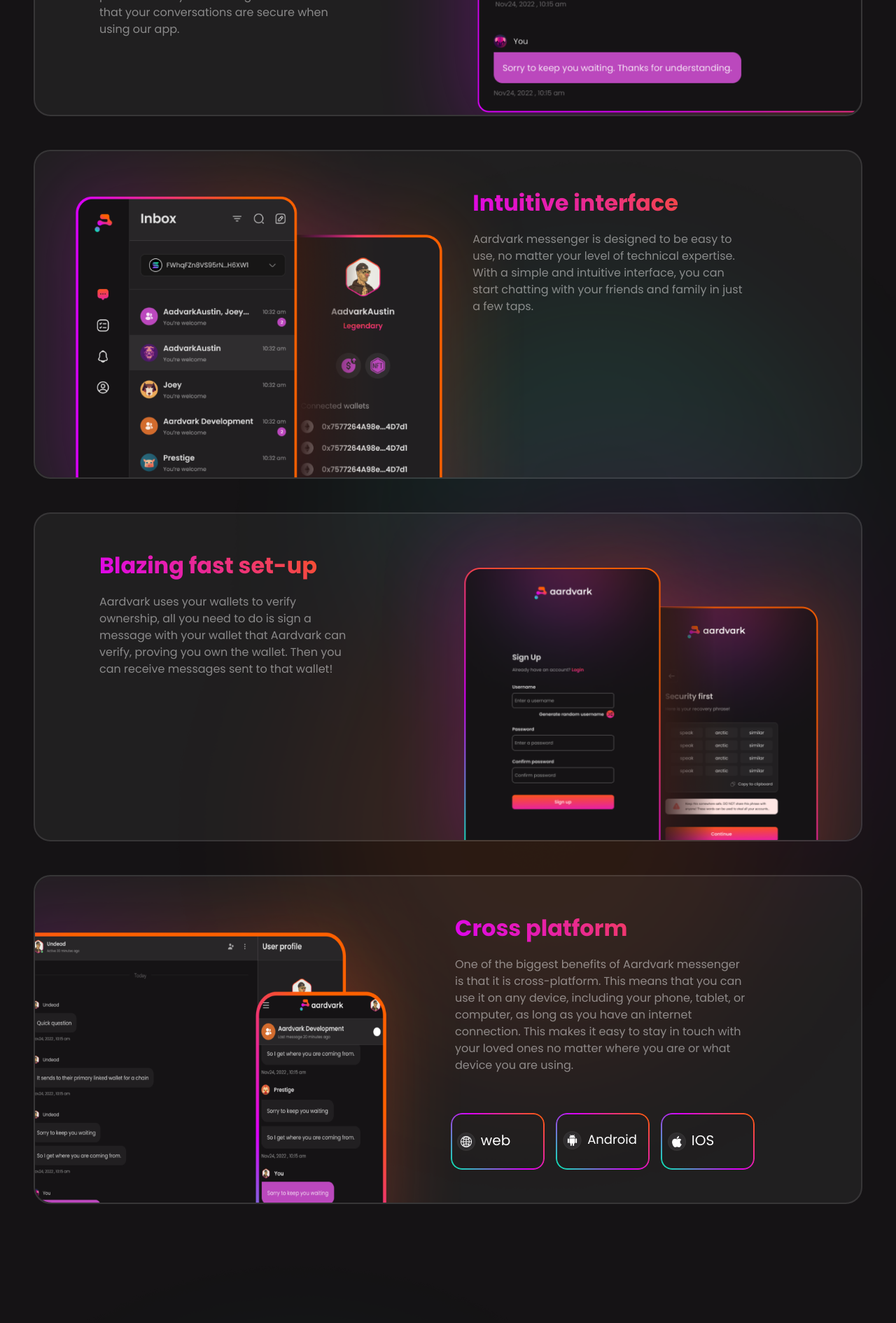
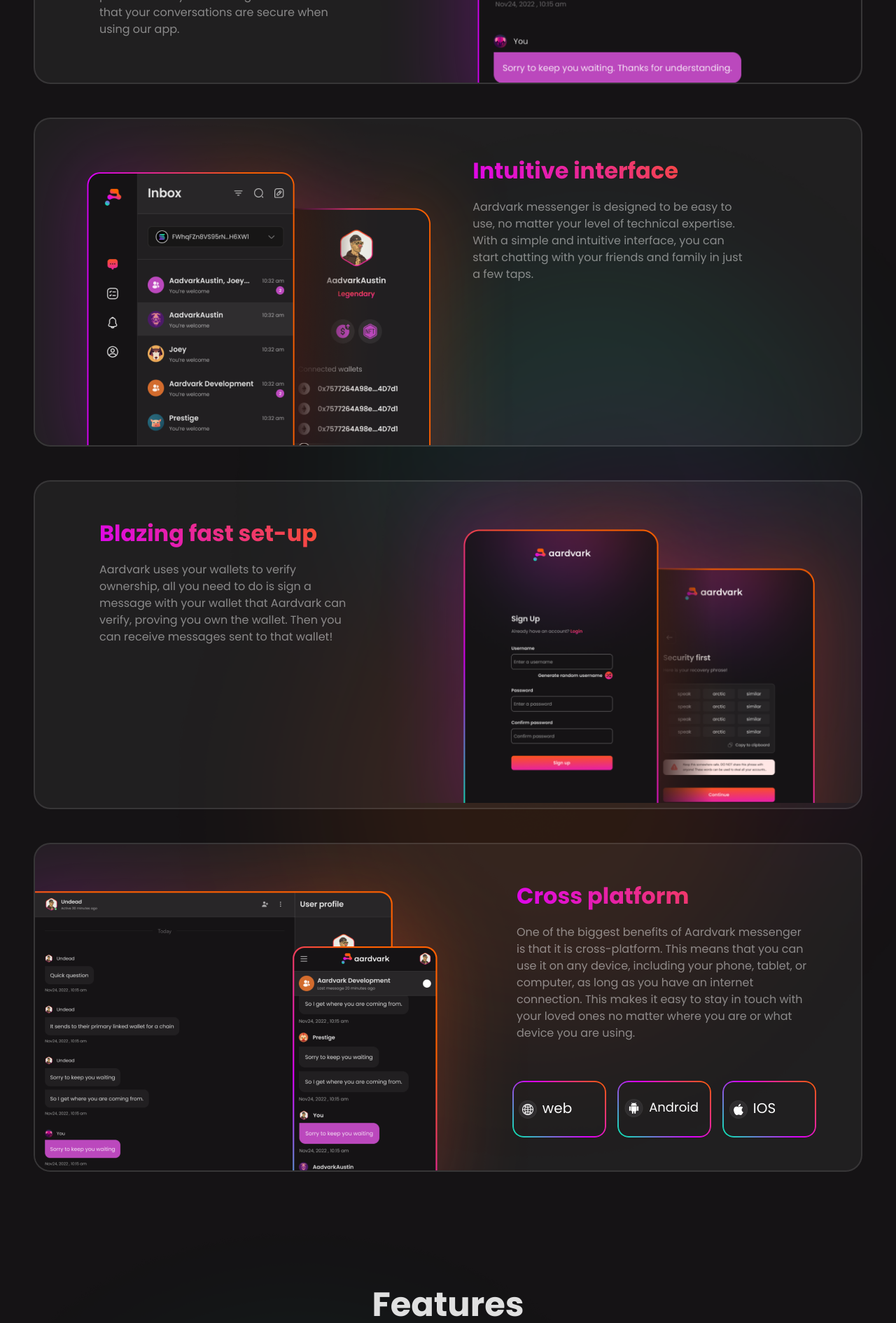
Before and after one commit to marvy-codes/advark-landingPage, a Vue app: page / in a window 1280 px wide. Shown: the part 1460-3350 px from the top of the page at 70% size. Built offline with nearby package versions, Linux system fonts and the light colour scheme; a web font is replaced by a local one.

Commit message:
fix: landing images

```diff
--- a/src/views/HomeView.vue
+++ b/src/views/HomeView.vue
@@ -92,7 +92,7 @@
             <div class="mt-[48px] md:mt-[88px]">
               <!-- card 1 -->
               <div
-                class="justify-betwee mx-auto rounded-3xl border-2 border-[#ffffff1a] bg-[#ffffff0d] md:w-[600px] lg:flex lg:min-h-[470px] lg:w-auto lg:max-w-[1200px]"
+                class="overflow-hidden justify-betwee mx-auto rounded-3xl border-2 border-[#ffffff1a] bg-[#ffffff0d] md:w-[600px] lg:flex  lg:h-[470px]  lg:w-auto lg:max-w-[1200px]"
               >
                 <div
                   class="text-center lg:ml-[78px] lg:mb-[110px] lg:w-[450px] lg:text-left"
@@ -131,10 +131,10 @@
               <!-- card 2 -->
               <div class="mt-[48px]">
                 <div
-                  class="justify-betwee mx-auto flex-row-reverse rounded-3xl border-2 border-[#ffffff1a] bg-[#ffffff0d] md:w-[600px] lg:flex lg:min-h-[470px] lg:w-auto lg:max-w-[1200px] xl:h-[470px]"
+                  class="overflow-hidden justify-betwee mx-auto flex-row-reverse rounded-3xl border-2 border-[#ffffff1a] bg-[#ffffff0d] md:w-[600px] lg:flex lg:h-[390px] xl:h-[470px] lg:w-auto lg:max-w-[1200px]"
                 >
                   <div
-                    class="text-center lg:mb-[110px] lg:w-[450px] lg:text-left xl:-translate-x-36"
+                    class="text-center lg:w-[450px] lg:text-left xl:-translate-x-36"
                   >
                     <h2
                       class="custom_text_gradient mx-auto mt-[24px] w-[320px] px-[14px] text-[32px] font-bold sm:w-auto md:w-auto xl:mt-[50px]"
@@ -149,11 +149,11 @@
                     </div>
                   </div>
                   <div
-                    class="relative overflow-hidden rounded-3xl md:w-[600px] xl:w-[800px]"
+                    class="relative overflow-hidden rounded-3xl md:w-[600px] lg:w-[800px]"
                   >
                     <img
-                      class="-top-20 -left-14 xl:absolute xl:h-[600px]"
-                      src="../assets/whyimage2.png"
+                      class="xl:absolute"
+                      src="../assets/whyimaged2.png"
                       alt="encryption"
                     />
                   </div>
@@ -163,7 +163,7 @@
               <!-- card 3 -->
               <div class="mt-[48px]">
                 <div
-                  class="justify-betwee mx-auto rounded-3xl border-2 border-[#ffffff1a] bg-[#ffffff0d] md:w-[600px] lg:flex lg:min-h-[470px] lg:w-auto lg:max-w-[1200px]"
+                  class="overflow-hidden justify-betwee mx-auto rounded-3xl border-2 border-[#ffffff1a] bg-[#ffffff0d] md:w-[600px] lg:flex lg:h-[390px] xl:h-[470px] lg:w-auto lg:max-w-[1200px]"
                 >
                   <div
                     class="text-center lg:ml-[78px] lg:mb-[110px] lg:w-[450px] lg:text-left"
@@ -184,8 +184,8 @@
                     class="relative overflow-hidden rounded-3xl md:w-[600px] xl:w-[800px]"
                   >
                     <img
-                      class="xl:absolute"
-                      src="../assets/whyimage3.png"
+                      class="lg:translate-y-20 xl:translate-y-0 xl:absolute"
+                      src="../assets/whyimaged3.png"
                       alt="encryption"
                     />
                   </div>
@@ -193,12 +193,12 @@
               </div>
 
               <!-- card 4 -->
-              <div class="mt-[48px]">
+              <div class="mt-[48px] overflow-hidden">
                 <div
-                  class="justify-betwee mx-auto flex-row-reverse rounded-3xl border-2 border-[#ffffff1a] bg-[#ffffff0d] md:w-[600px] lg:flex lg:min-h-[470px] lg:w-auto lg:max-w-[1200px] xl:h-[470px]"
+                  class="overflow-hidden justify-betwee mx-auto flex-row-reverse rounded-3xl border-2 border-[#ffffff1a] lg:h-[390px] xl:h-[470px] bg-[#ffffff0d] md:w-[600px] lg:flex lg:min-h-[470px] lg:w-auto lg:max-w-[1200px] xl:h-[470px]"
                 >
                   <div
-                    class="text-center lg:mb-[110px] lg:w-[450px] lg:text-left xl:-translate-x-36"
+                    class="text-center lg:w-[450px] lg:text-left xl:-translate-x-14"
                   >
                     <h2
                       class="custom_text_gradient mx-auto mt-[24px] w-[320px] px-[14px] text-[32px] font-bold sm:w-auto md:w-auto xl:mt-[50px]"
@@ -254,18 +254,18 @@
                     </div>
                   </div>
                   <div
-                    class="relative overflow-hidden rounded-3xl md:w-[600px] xl:w-[800px]"
+                    class="relative rounded-3xl md:w-[600px] xl:w-[800px]"
                   >
                     <img
-                      class="-top-20 -left-14 block translate-y-16 scale-125 md:translate-y-0 md:scale-100 lg:hidden xl:absolute xl:h-[600px]"
-                      src="../assets/whyimage4.png"
+                      class="lg:translate-y-40 lg:scale-150 xl:scale-100 xl:translate-y-0 xl:absolute lg:-translate-x-28 xl:-translate-x-0"
+                      src="../assets/whyimaged4.png"
                       alt="encryption"
                     />
-                    <img
+                    <!-- <img
                       class="-top-20 -left-14 hidden lg:block xl:absolute xl:h-[600px]"
                       src="../assets/whyimage4d.png"
                       alt="encryption"
-                    />
+                    /> -->
                   </div>
                 </div>
               </div>
```
